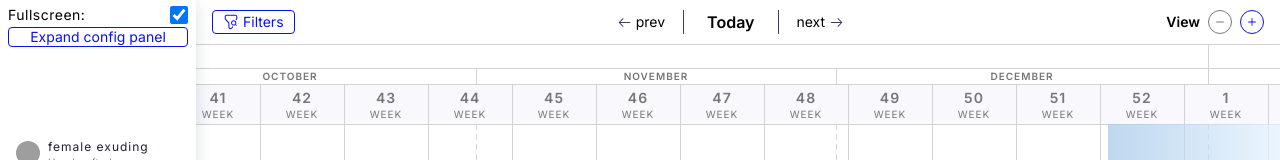
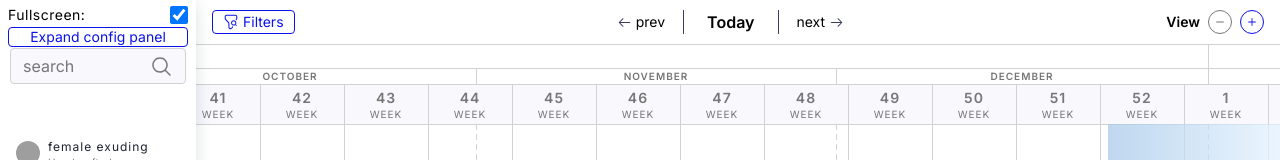
Before and after one commit to Bitnoise/react-scheduler, a React (Vite) app: page / in a window 1280 px wide. Shown: the top 160 px of the page. Built offline with nearby package versions, Linux system fonts and the light colour scheme; grey boxes are pictures that could not be loaded.

Commit message:
feat: implement search input for left column items

```diff
--- a/src/assets/icons/index.ts
+++ b/src/assets/icons/index.ts
@@ -8,6 +8,7 @@ import { ReactComponent as calendarWarning } from "./svgs/calendar-warning.svg";
 import { ReactComponent as calendarFree } from "./svgs/calendar-free.svg";
 import { ReactComponent as arrowUp } from "./svgs/arrow-up.svg";
 import { ReactComponent as arrowDown } from "./svgs/arrow-down.svg";
+import { ReactComponent as search } from "./svgs/search.svg";
 import { Icon, IconsNames } from "./types";
 
 const icons: { [key in IconsNames]: Icon } = {
@@ -20,7 +21,8 @@ const icons: { [key in IconsNames]: Icon } = {
   calendarWarning,
   calendarFree,
   arrowDown,
-  arrowUp
+  arrowUp,
+  search
 };
 
 export default icons;
--- a/src/assets/icons/types.ts
+++ b/src/assets/icons/types.ts
@@ -10,6 +10,7 @@ export type IconsNames =
   | "calendarWarning"
   | "calendarFree"
   | "arrowUp"
-  | "arrowDown";
+  | "arrowDown"
+  | "search";
 
 export type Icon = FunctionComponent<ComponentProps<"svg"> & { title?: string }>;
--- a/src/components/Calendar/Calendar.tsx
+++ b/src/components/Calendar/Calendar.tsx
@@ -23,9 +23,15 @@ const initialTooltipData: TooltipData = {
 export const Calendar: FC<CalendarProps> = ({ data, onItemClick, topBarWidth }) => {
   const [tooltipData, setTooltipData] = useState<TooltipData>(initialTooltipData);
   const [isVisible, setIsVisible] = useState(false);
+  const [searchPhrase, setSearchPhrase] = useState("");
   const { zoom, startDate, date } = useCalendar();
   const gridRef = useRef<HTMLDivElement>(null);
   const datesRange = useMemo(() => getDatesRange(date, zoom), [date, zoom]);
+  const filteredData = useMemo(
+    () =>
+      data.filter((item) => item.label.title.toLowerCase().includes(searchPhrase.toLowerCase())),
+    [data, searchPhrase]
+  );
 
   const {
     page,
@@ -35,8 +41,9 @@ export const Calendar: FC<CalendarProps> = ({ data, onItemClick, topBarWidth })
     currentPageNum,
     pagesAmount,
     next,
-    previous
-  } = usePagination(data, datesRange);
+    previous,
+    reset
+  } = usePagination(filteredData, datesRange);
 
   const debouncedHandleMouseOver = useRef(
     debounce(
@@ -84,6 +91,11 @@ export const Calendar: FC<CalendarProps> = ({ data, onItemClick, topBarWidth })
     };
   }, [debouncedHandleMouseOver, handleMouseLeave, projectsPerPerson, rowsPerItem, startDate, zoom]);
 
+  const handleSearch = (event: React.ChangeEvent<HTMLInputElement>) => {
+    reset();
+    setSearchPhrase(event.target.value);
+  };
+
   return (
     <StyledOuterWrapper>
       <LeftColumn
@@ -93,6 +105,8 @@ export const Calendar: FC<CalendarProps> = ({ data, onItemClick, topBarWidth })
         rows={rowsPerItem}
         onLoadNext={next}
         onLoadPrevious={previous}
+        searchInputValue={searchPhrase}
+        onSearchInputChange={handleSearch}
       />
       <StyledInnerWrapper>
         <Header zoom={zoom} topBarWidth={topBarWidth} />
--- a/src/components/LeftColumn/LeftColumn.tsx
+++ b/src/components/LeftColumn/LeftColumn.tsx
@@ -1,6 +1,8 @@
-import { FC } from "react";
+import { FC, useState } from "react";
+import { useLanguage } from "@/context/LocaleProvider";
 import Pagination from "../Pagination/Pagination";
-import { StyledWrapper } from "./styles";
+import Icon from "../Icon";
+import { StyledInput, StyledInputWrapper, StyledWrapper } from "./styles";
 import { LeftColumnProps } from "./types";
 import LeftColumnItem from "./LeftColumnItem/LeftColumnItem";
 
@@ -10,10 +12,27 @@ const LeftColumn: FC<LeftColumnProps> = ({
   onLoadNext,
   onLoadPrevious,
   pageNum,
-  pagesAmount
+  pagesAmount,
+  searchInputValue,
+  onSearchInputChange
 }) => {
+  const [isInputFocused, setIsInputFocused] = useState(false);
+  const { search } = useLanguage();
+
+  const toggleFocus = () => setIsInputFocused((prev) => !prev);
+
   return (
     <StyledWrapper>
+      <StyledInputWrapper isFocused={isInputFocused}>
+        <StyledInput
+          placeholder={search}
+          value={searchInputValue}
+          onChange={onSearchInputChange}
+          onFocus={toggleFocus}
+          onBlur={toggleFocus}
+        />
+        <Icon iconName="search" />
+      </StyledInputWrapper>
       <Pagination
         pageNum={pageNum}
         pagesAmount={pagesAmount}
--- a/src/components/LeftColumn/styles.ts
+++ b/src/components/LeftColumn/styles.ts
@@ -1,13 +1,54 @@
 import styled from "styled-components";
 import { leftColumnWidth } from "@/constants";
+import { StyledInputWrapperProps } from "./types";
 
 export const StyledWrapper = styled.div`
   min-width: ${leftColumnWidth + "px"};
   max-width: ${leftColumnWidth + "px"};
   padding-top: 94px;
+  left: 0;
   position: sticky;
-  left: 0;
   background-color: ${({ theme }) => theme.colors.white};
   box-shadow: 0px 4px 15px rgba(39, 55, 75, 0.16);
   z-index: 2;
 `;
+
+export const StyledInput = styled.input`
+  position: absolute;
+  top: 0;
+  left: 0;
+  right: 0;
+  bottom: 0;
+  height: 100%;
+  width: calc(100% - 44px);
+  background-color: transparent;
+  padding: 7px 0 7px 12px;
+  border: 0;
+  outline: none;
+  &::placeholder {
+    color: ${({ theme }) => theme.colors.grey600};
+  }
+`;
+
+export const StyledInputWrapper = styled.div<StyledInputWrapperProps>`
+  top: 48px;
+  left: 50%;
+  transform: translateX(-50%);
+  position: absolute;
+  height: 36px;
+  width: calc(100% - 20px); //20px = 10px margin each side
+  background-color: ${({ theme }) => theme.colors.blue100};
+  border: 1px solid
+    ${({ theme, isFocused }) => (isFocused ? theme.colors.blue400 : theme.colors.grey400)};
+  border-radius: 4px;
+  display: flex;
+  justify-content: space-between;
+  align-items: center;
+
+  svg {
+    margin-left: auto;
+    margin-right: 12px;
+    height: 24px;
+    width: 24px;
+  }
+`;
--- a/src/components/LeftColumn/types.ts
+++ b/src/components/LeftColumn/types.ts
@@ -7,4 +7,10 @@ export type LeftColumnProps = {
   pagesAmount: number;
   onLoadNext: () => void;
   onLoadPrevious: () => void;
+  searchInputValue: string;
+  onSearchInputChange: React.ChangeEventHandler<HTMLInputElement>;
 };
+
+export type StyledInputWrapperProps = {
+  isFocused: boolean;
+};
--- a/src/hooks/types.ts
+++ b/src/hooks/types.ts
@@ -33,4 +33,9 @@ export type UsePaginationData = {
    * Callback function to load previous page
    */
   previous: () => void;
+
+  /**
+   * Jumps to first page
+   */
+  reset: () => void;
 };
--- a/src/hooks/usePagination.ts
+++ b/src/hooks/usePagination.ts
@@ -37,7 +37,12 @@ export const usePagination = (data: SchedulerData, datesRange: DatesRange): UseP
     }
   }, [pageNum, pages]);
 
-  const end = useMemo(() => startIndex + pages[pageNum].length, [pageNum, pages, startIndex]);
+  const reset = useCallback(() => {
+    setStartIndex(0);
+    setPage(0);
+  }, []);
+
+  const end = startIndex + pages[pageNum].length;
 
   const rowsPerItem = useMemo(
     () => rowsPerPerson.slice(startIndex, end),
@@ -57,6 +62,7 @@ export const usePagination = (data: SchedulerData, datesRange: DatesRange): UseP
     rowsPerItem,
     totalRowsPerPage: getTotalRowsPerPage(pages[pageNum]),
     next,
-    previous
+    previous,
+    reset
   };
 };
--- a/src/locales/en.ts
+++ b/src/locales/en.ts
@@ -11,5 +11,6 @@ export const en = {
     today: "Today",
     view: "View"
   },
+  search: "search",
   week: "week"
 };
--- a/src/locales/pl.ts
+++ b/src/locales/pl.ts
@@ -11,5 +11,6 @@ export const pl = {
     today: "Dziś",
     view: "Widok"
   },
+  search: "szukaj",
   week: "tydzień"
 };
```
Also changed, not shown: src/assets/icons/svgs/search.svg (added).
